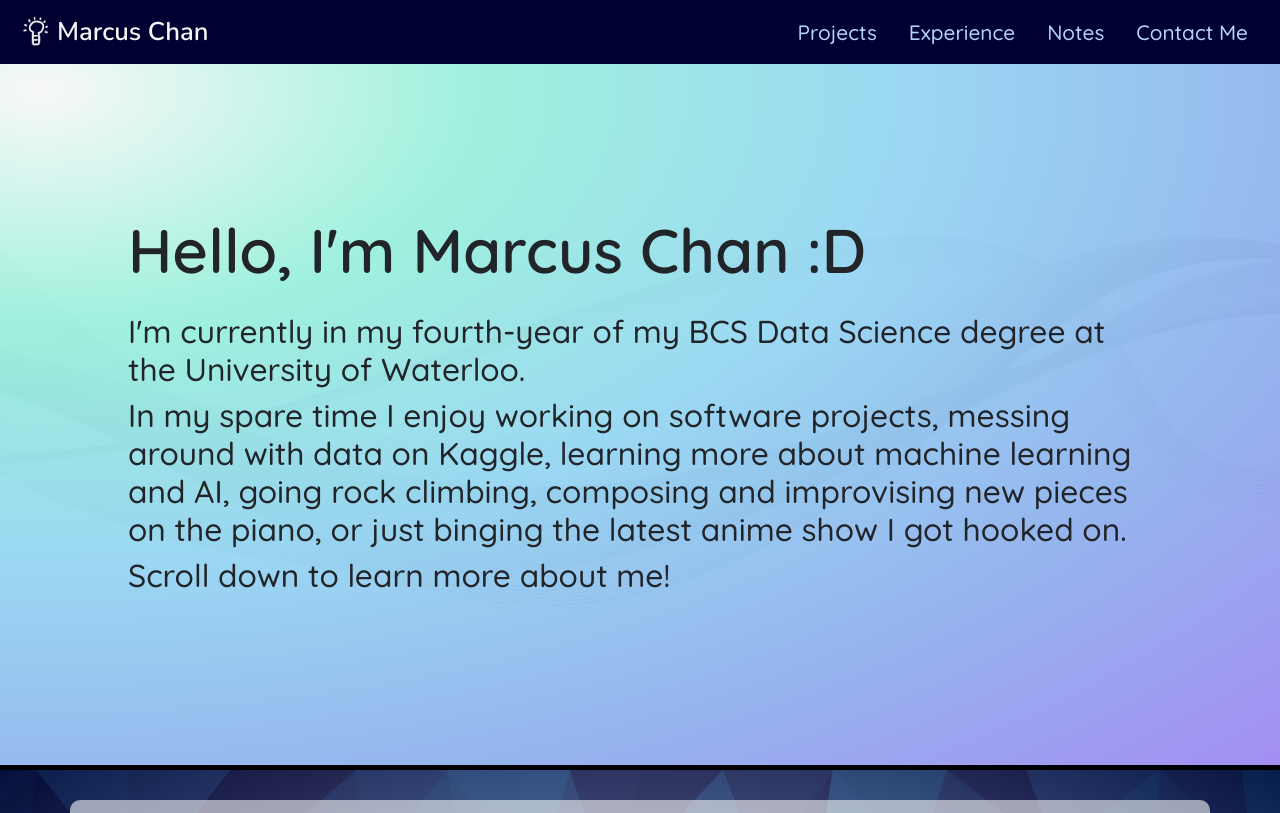
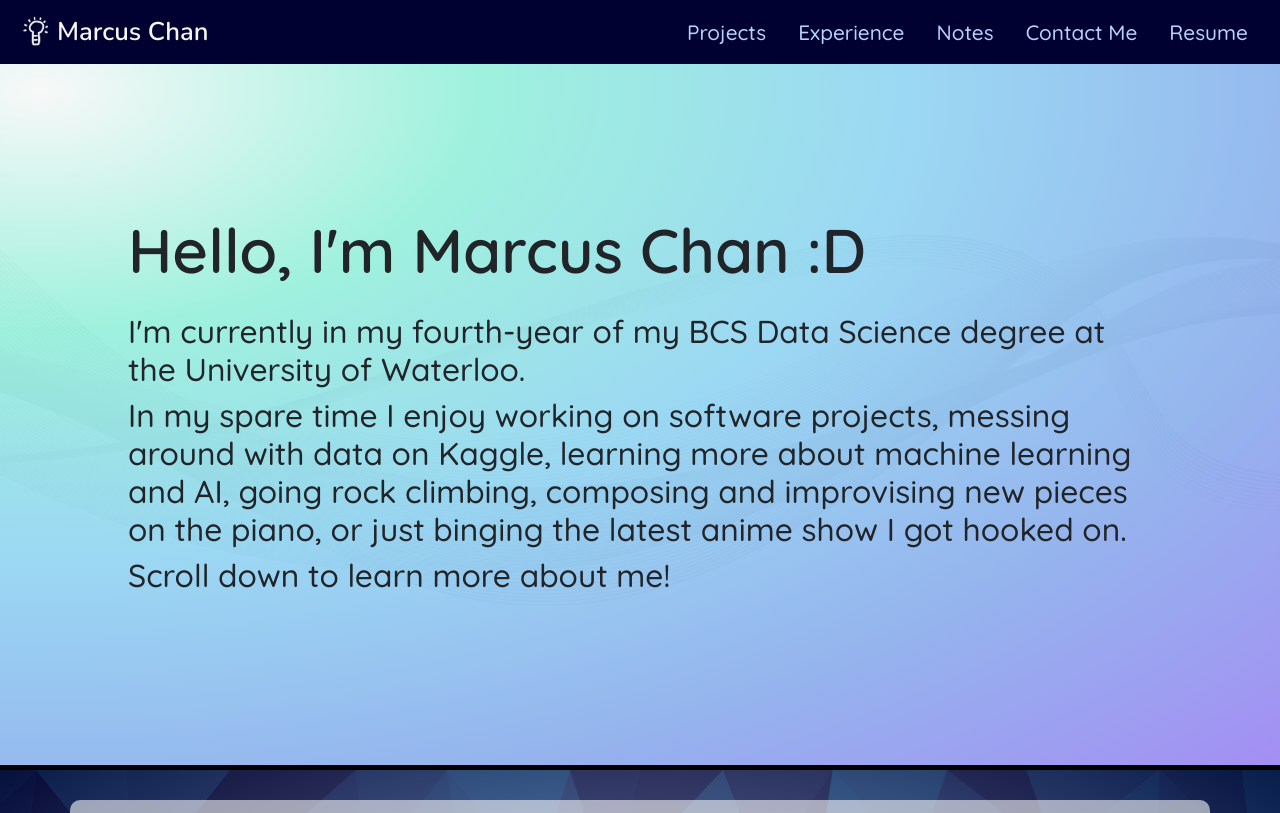
Before and after one commit to mcpenguin/the-arctic-blog, a React (Create React App) app: page / in a window 1280 px wide. Shown: the top 813 px of the page. Built offline with nearby package versions, Linux system fonts and the light colour scheme.

Commit message:
added resume to website

```diff
--- a/src/components/Header/Header.tsx
+++ b/src/components/Header/Header.tsx
@@ -12,15 +12,28 @@ import lightbulb from "./lightbulb.png";
 interface NavbarLinkProps {
   id: string;
   title: string;
+  // eslint-disable-next-line react/require-default-props
+  link?: string;
 }
 
 const NavbarLink = (props: NavbarLinkProps) => {
-  const { id, title } = props;
+  // eslint-disable-next-line prefer-const
+  let { id, title, link } = props;
+  if (!link) {
+    link = `/#${id}`;
+    return (
+      <Nav.Item>
+        <Link exact to={link} className="nav-item">
+          {title}
+        </Link>
+      </Nav.Item>
+    );
+  }
   return (
     <Nav.Item>
-      <Link exact to={`/#${id}`} className="nav-item">
+      <a href={link} className="nav-item">
         {title}
-      </Link>
+      </a>
     </Nav.Item>
   );
 };
@@ -39,6 +52,7 @@ const Header = () => (
           <NavbarLink id="experience" title="Experience" />
           <NavbarLink id="notes" title="Notes" />
           <NavbarLink id="contact-me" title="Contact Me" />
+          <NavbarLink id="resume" title="Resume" link="/assets/resume/marcus_chan_resume.pdf" />
         </Nav>
       </Navbar.Collapse>
     </Navbar>
```
Also changed, not shown: 2 other files (tests, documents, lock files or other folders).
